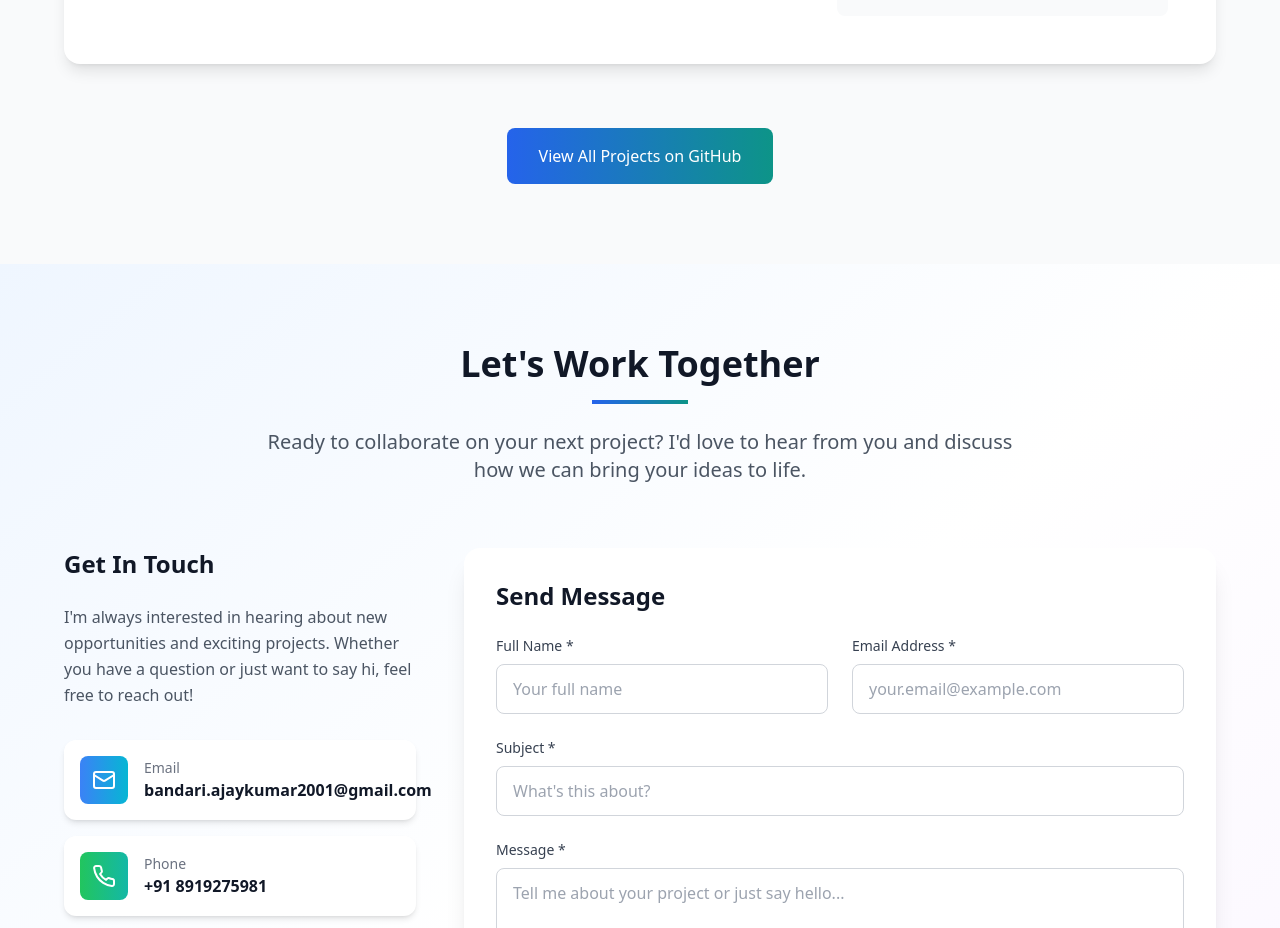
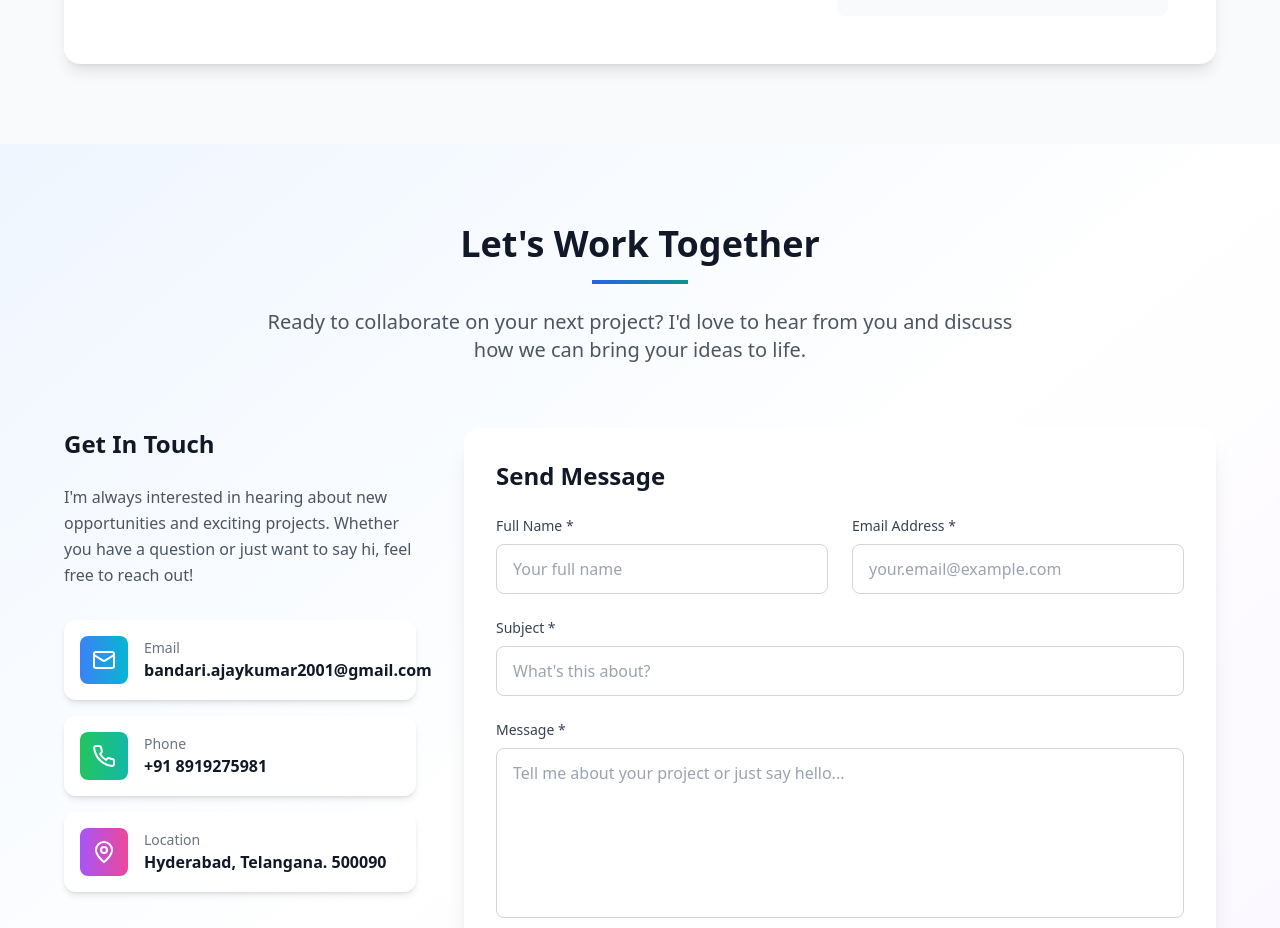
Before and after one commit to Ajay-kumar2001/my--Portfolio-Website, a React (Vite) app: page / in a window 1280 px wide. Shown: the part 7965-8893 px from the top of the page. Built offline with nearby package versions, Linux system fonts and the light colour scheme.

Commit message:
removed  button on project page

```diff
--- a/src/components/Projects.tsx
+++ b/src/components/Projects.tsx
@@ -255,11 +255,11 @@ const Projects = () => {
           </div>
 
           {/* View More Projects */}
-          <div className="text-center mt-16">
+          {/* <div className="text-center mt-16">
             <button className="px-8 py-4 bg-gradient-to-r from-blue-600 to-teal-600 text-white rounded-lg hover:shadow-lg transform hover:-translate-y-0.5 transition-all duration-200 font-medium">
               View All Projects on GitHub
             </button>
-          </div>
+          </div> */}
         </div>
       </div>
     </section>
```
